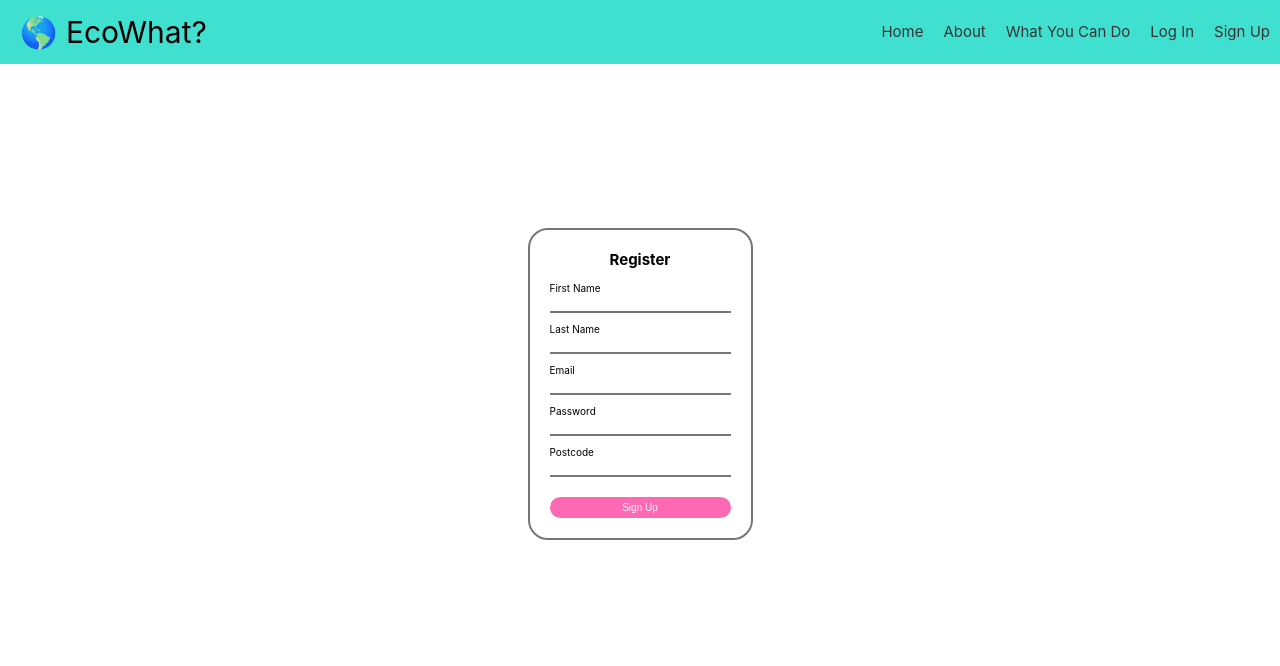
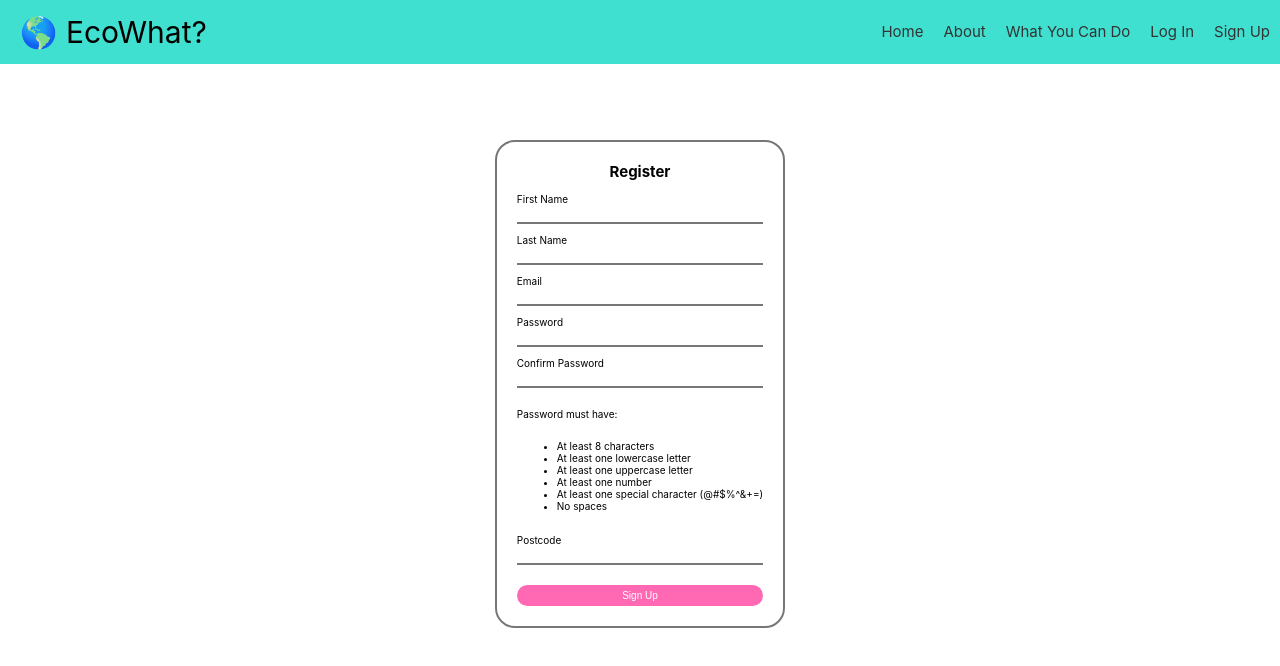
Before and after one commit to TamaraHerrington/EcoWhat, a React (Create React App) app in the folder client/my-app/: page /registration in a window 1280 px wide. Shown: the top 666 px of the page. Built offline with nearby package versions, Linux system fonts and the light colour scheme.

Commit message:
add confirm password field, says password requirements

```diff
--- a/client/my-app/src/components/Registration.js
+++ b/client/my-app/src/components/Registration.js
@@ -9,6 +9,7 @@ const Registration = () => {
     const [lastName, setLastName] = useState("")
     const [email, setEmail] = useState("")
     const [password, setPassword] = useState("")
+    const [confirmPassword, setConfirmPassword] = useState("")
     const [postcode, setPostcode] = useState("")
     const [error, setError] = useState(null)
 
@@ -28,12 +29,20 @@ const Registration = () => {
         setPassword(event.target.value)
     }
 
+    const handleConfirmPasswordChange = (event) => {
+        setConfirmPassword(event.target.value)
+    }
+
     const handlePostcodeChange = (event) => {
         setPostcode(event.target.value)
     }
 
     const handleSubmit = (event) => {
         event.preventDefault()
+
+        if (password !== confirmPassword) {
+            setError(new Error("Passwords do not match"));
+        } else {
 
             const newUser = {
                 "firstName": firstName,
@@ -62,6 +71,7 @@ const Registration = () => {
             .catch(err => setError(err))
 
         }
+    }
 
 
     return (
@@ -82,6 +92,20 @@ const Registration = () => {
                     <label forhtml="password">Password</label>
                     <input type="password" id="password" value={password} required onChange={handlePasswordChange}/>
 
+                    <label forhtml="confirm-password">Confirm Password</label>
+                    <input type="password" id="confirm-password" value={confirmPassword} required onChange={handleConfirmPasswordChange}/>
+
+                    <p>Password must have:</p>
+                    <ul>
+                        <li>At least 8 characters</li>
+                        <li>At least one lowercase letter</li>
+                        <li>At least one uppercase letter</li>
+                        <li>At least one number</li>
+                        <li>At least one special character (@#$%^&+=)</li>
+                        <li>No spaces</li>
+                    </ul>
+                    <br></br>
+
                     <label forhtml="postcode">Postcode</label>
                     <input type="text" id="postcode" value={postcode} required onChange={handlePostcodeChange}/>
 
```
Lines whose indentation alone changed are shown as unchanged.
